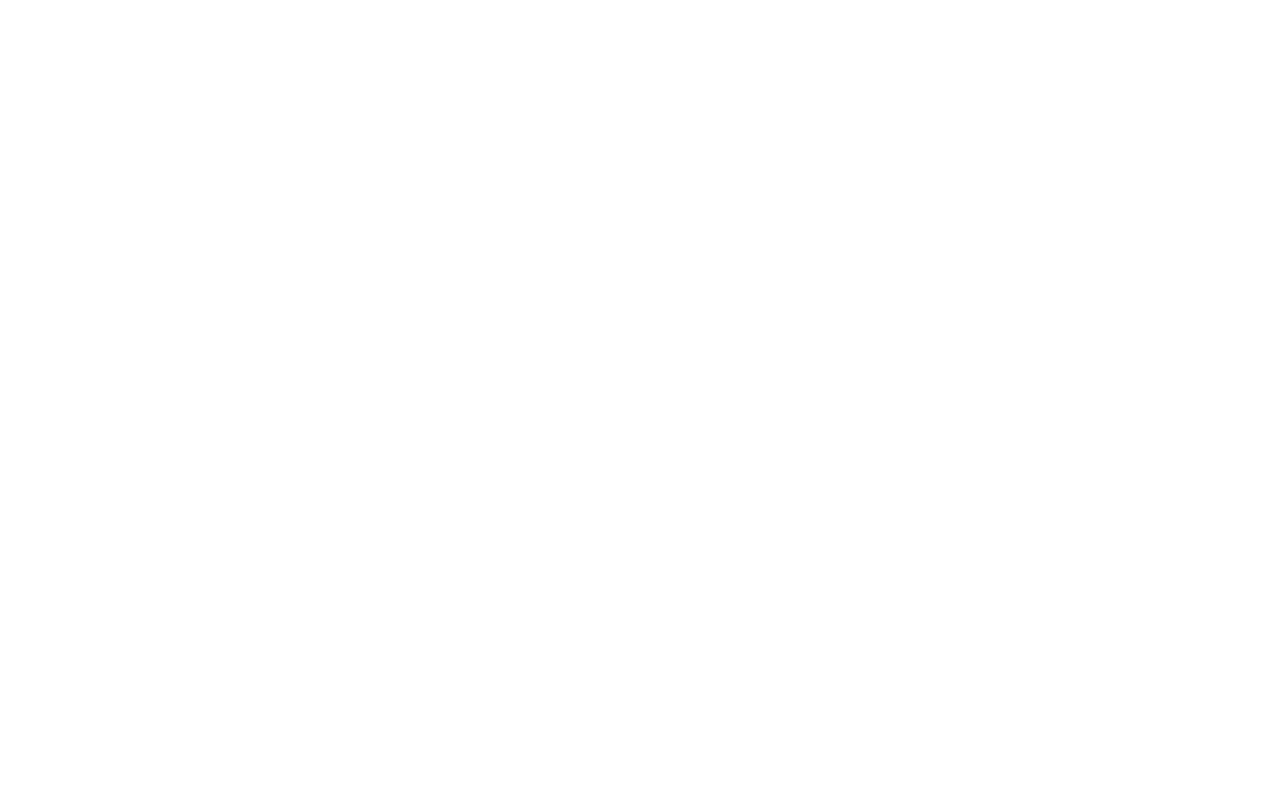
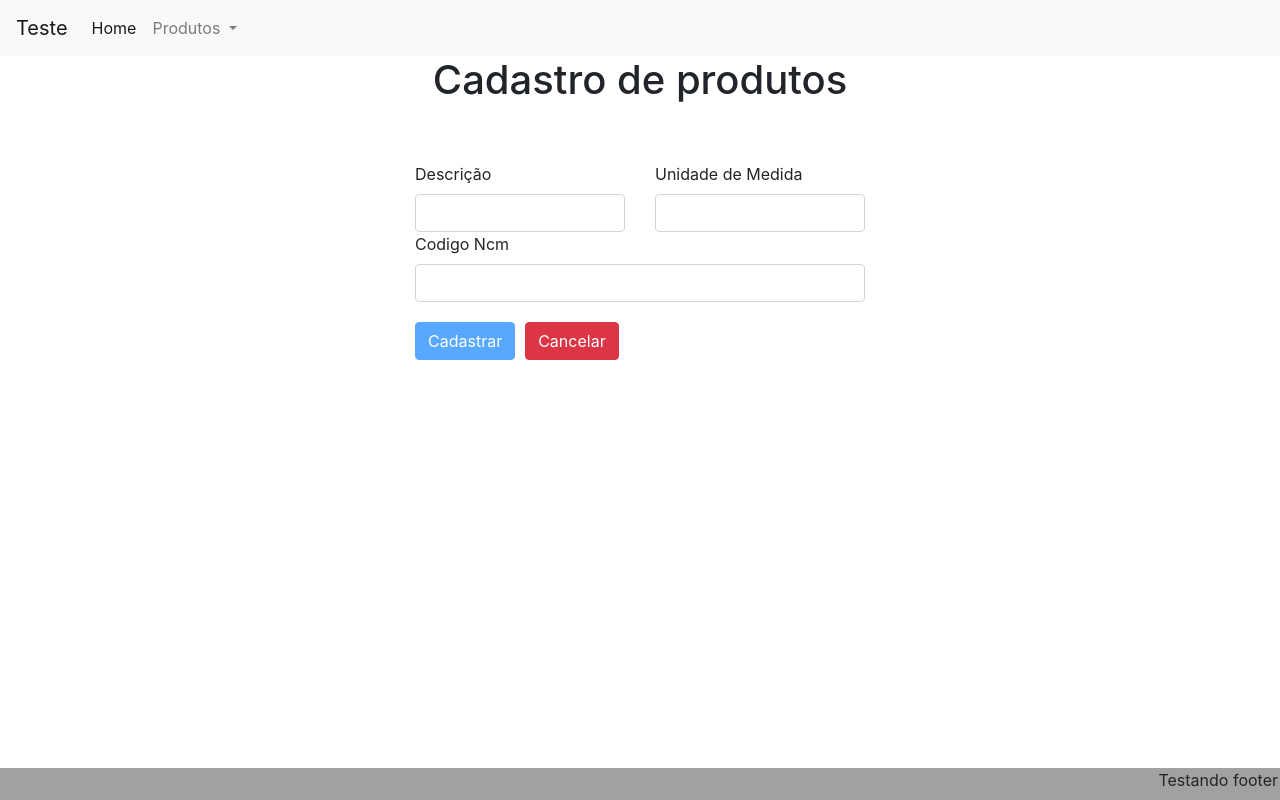
Before and after one commit to joao-soares-2000/projeto-teste, an Angular app: page /cadastro-produtos in a window 1280 px wide. Built offline with nearby package versions, Linux system fonts and the light colour scheme.

Commit message:
ajuste de erros, agora funciona

```diff
--- a/src/app/Models/produto.ts
+++ b/src/app/Models/produto.ts
@@ -1,5 +1,5 @@
 export interface  Produto{
-  id?: number;
+  id?: String;
   descricao: String;
   unmedida: String;
   ncm: String;
--- a/src/app/app.module.ts
+++ b/src/app/app.module.ts
@@ -6,12 +6,11 @@ import { FormsModule, ReactiveFormsModule } from '@angular/forms';
 import { NgbModule } from '@ng-bootstrap/ng-bootstrap';
 import { AppRoutingModule } from './app-routing.module';
 import { AppComponent } from './app.component';
-import { CadastroProdutosComponent } from './components/cadastro-produtos/cadastro-produtos.component';
+import { DataFormModule } from './components/cadastro-produtos/data-form.module';
 import { HomeComponent } from './components/home/home.component';
 import { ListaProdutosComponent } from './components/lista-produtos/lista-produtos.component';
 import { FooterComponent } from './templates/footer/footer.component';
 import { NavComponent } from './templates/nav/nav.component';
-import { DataFormModule } from './components/cadastro-produtos/data-form.module';
 
 @NgModule({
   declarations: [
@@ -19,7 +18,6 @@ import { DataFormModule } from './components/cadastro-produtos/data-form.module'
     ListaProdutosComponent,
     HomeComponent,
     NavComponent,
-    CadastroProdutosComponent,
     FooterComponent
   ],
   imports: [
--- a/src/app/components/cadastro-produtos/cadastro-produtos.component.html
+++ b/src/app/components/cadastro-produtos/cadastro-produtos.component.html
@@ -2,31 +2,28 @@
   Cadastro de produtos
 </h1>
 
-<form action="" class="main-form">
+<form class="main-form" #formulario="ngForm" (ngSubmit)="create(formulario)">
   <div class="row">
     <div class="col">
-      <div class="form-group">
         <label for="descricao">Descrição</label>
-        <input type="text" name="descricao" id="descricao" class="form-control ng-invalid ng-touched" ngModel required minlength="3">
-      </div>
+        <input type="text" [(ngModel)]="produto.descricao" id="descricao" name="descricao" class="form-control" required
+        minlength=3>
     </div>
     <div class="col">
-      <div class="form-group">
         <label for="unmedida">Unidade de Medida</label>
-        <input type="text" name="unmedida" id="unmedida" class="form-control" required ngModel>
-      </div>
+        <input type="text" [(ngModel)]="produto.unmedida" id="unmedida" name="unmedida" class="form-control" required
+        minlength=3>
     </div>
   </div>
 
   <div class="row">
     <div class="col">
-      <div class="form-group">
         <label for="ncm">Codigo Ncm</label>
-        <input type="text" name="ncm" id="ncm" class="form-control" ngModel>
-      </div>
+        <input class="form-group" type="text" [(ngModel)]="produto.ncm"id="ncm" name="ncm" class="form-control" required
+        minlength=8>
     </div>
   </div>
 
-  <button type="button" (click)="create()" class="btn btn-primary">Cadastrar</button>
+  <button type="submit" class="btn btn-primary" [disabled]="formulario.invalid">Cadastrar</button>
   <button type="button" (click)="cancel()" class="btn btn-danger">Cancelar</button>
 </form>
--- a/src/app/components/cadastro-produtos/cadastro-produtos.component.ts
+++ b/src/app/components/cadastro-produtos/cadastro-produtos.component.ts
@@ -1,8 +1,8 @@
+import { Component, OnInit } from '@angular/core';
+import { FormBuilder, FormGroup, NgForm } from '@angular/forms';
+import { Router } from '@angular/router';
 import { Produto } from 'src/app/Models/produto';
 import { ProdutosService } from './../../services/produtos.service';
-import { Component, OnInit } from '@angular/core';
-import { Router } from '@angular/router';
-import { FormGroup } from '@angular/forms';
 
 @Component({
   selector: 'app-cadastro-produtos',
@@ -10,28 +10,34 @@ import { FormGroup } from '@angular/forms';
   styleUrls: ['./cadastro-produtos.component.css']
 })
 export class CadastroProdutosComponent implements OnInit {
-descricao: any;
 
-  constructor(private router: Router, private service: ProdutosService) { }
+  constructor(private router: Router, private service: ProdutosService, private formBuilder: FormBuilder){ }
 
-  formulario: FormGroup = [];
+  public formulario!: FormGroup;
 
-  produto: Produto = {
+    produto: Produto = {
     descricao : '',
     unmedida : '',
     ncm : ''
-  }
+    }
+
 
   ngOnInit(): void {
+
+
   }
 
   cancel(): void {
     this.router.navigate(['produtos'])
   }
 
-  create(): void {
+  create(formulario: NgForm): void {
+    console.log(this.formulario);
+
     this.service.create(this.produto).subscribe((resposta)=>{
       this.router.navigate(["produtos"])
+    },err => {
+      console.log("Error")
     })
   }
 }
```
